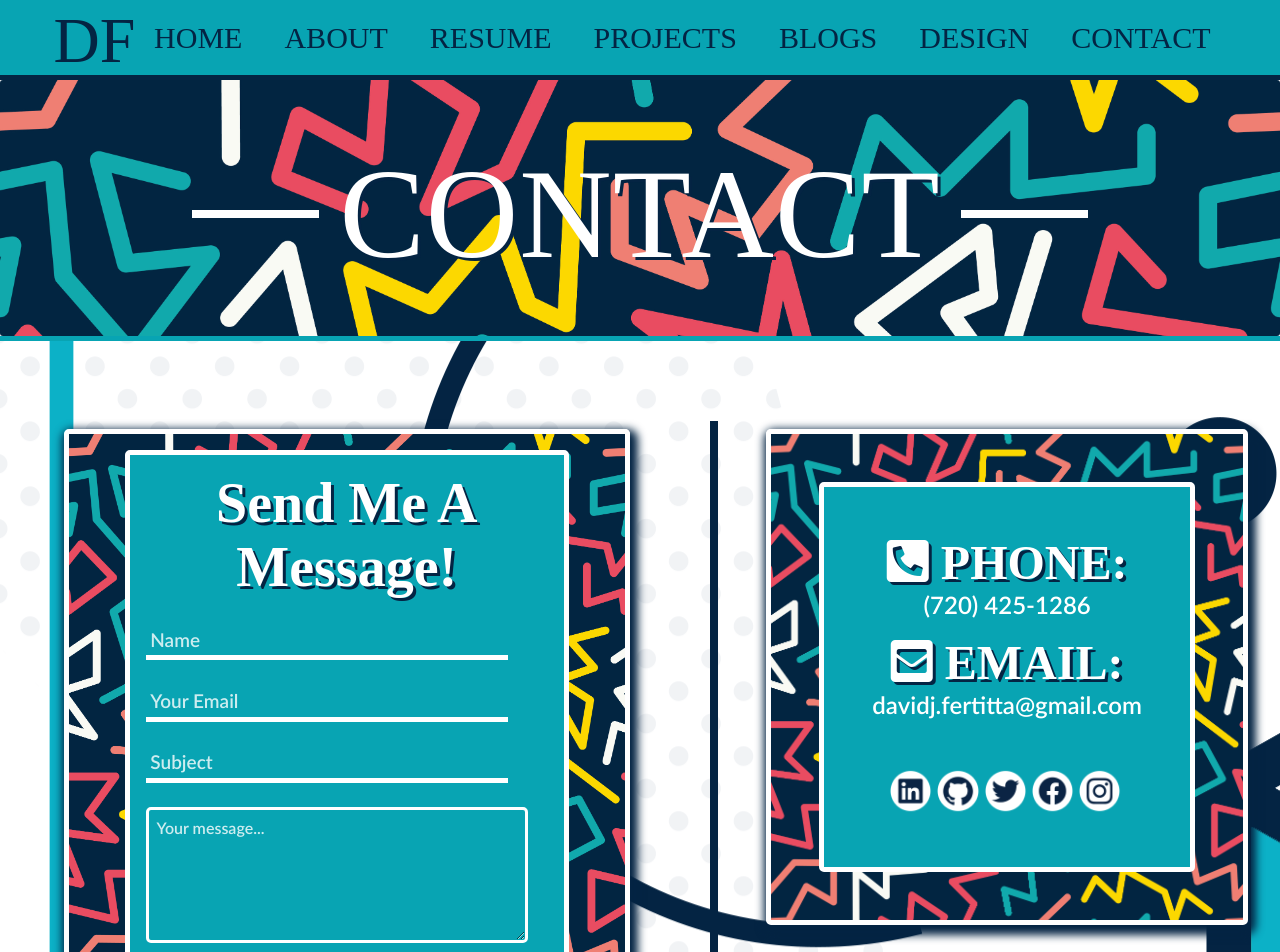
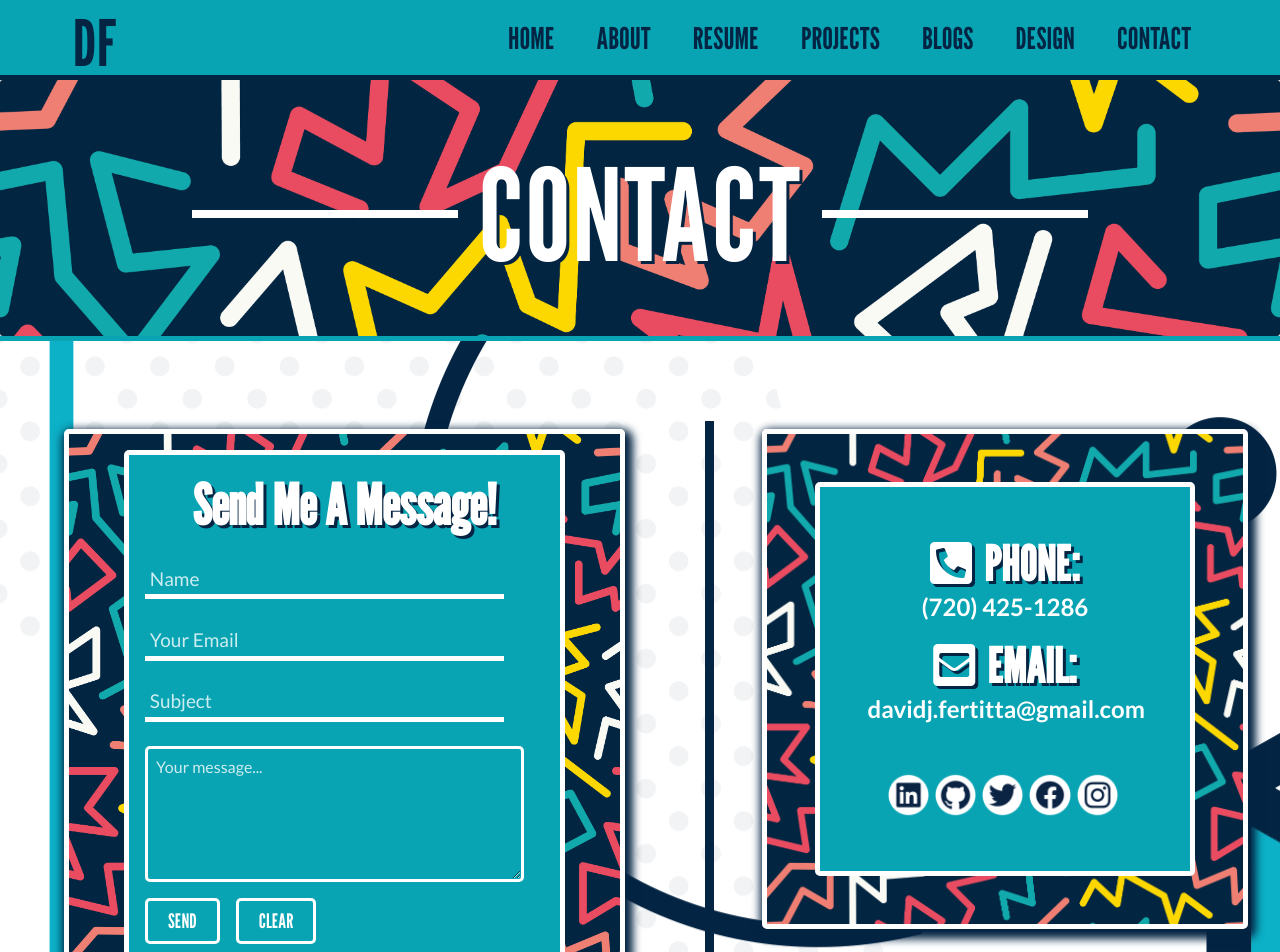
Before and after one commit to dfert1987/Portfolio, a React (Create React App) app: page /contact in a window 1280 px wide. Shown: the top 952 px of the page. Built offline with nearby package versions, Linux system fonts and the light colour scheme.

Commit message:
font fixes for deployment

```diff
--- a/src/Components/Button/Button.css
+++ b/src/Components/Button/Button.css
@@ -3,15 +3,13 @@
   --turquoise: #08a4b3;
   --dark: #042443;
   --black: black;
-  --League: 'LeagueGothic';
-  --Lato: 'Lato-SemiBold';
 }
 
 .btn {
   border: none;
   border-radius: 5px;
   cursor: pointer;
-  font-family: var(--League);
+  font-family: 'League Gothic';
   outline: none;
   padding: 8px 30px;
 }
--- a/src/Components/Hero/Hero.css
+++ b/src/Components/Hero/Hero.css
@@ -4,8 +4,6 @@
   --dark: #042443;
   --yellow: #fbdb04;
   --red: #ea5e68;
-  --League: 'League Gothic';
-  --Lato: 'Lato';
 }
 
 .hero-container {
@@ -77,7 +75,7 @@
   border-radius: 2px;
   box-shadow: 3px 2px 8px 5px black;
   color: var(--dark);
-  font-family: var(--League);
+  font-family: 'League Gothic';
   font-size: 6em;
   margin-top: 4em;
   padding: 0.1em;
@@ -191,7 +189,7 @@
     border-radius: 2px;
     box-shadow: 3px 2px 8px 5px black;
     color: var(--dark);
-    font-family: var(--Lato);
+    font-family: 'Lato';
     font-size: 2rem;
     margin-right: 3em;
     margin-top: 1em;
@@ -206,7 +204,7 @@
     border-radius: 2px;
     box-shadow: 3px 2px 8px 5px black;
     color: var(--dark);
-    font-family: var(--League);
+    font-family:'League Gothic';
     font-size: 7em;
     margin-left: auto;
     margin-right: auto;
@@ -221,7 +219,7 @@
     border-radius: 2px;
     box-shadow: 3px 2px 8px 5px black;
     color: var(--dark);
-    font-family: var(--League);
+    font-family: 'League Gothic';
     font-size: 4em;
     margin-left: auto;
     margin-right: auto;
@@ -280,7 +278,7 @@
     border-radius: 2px;
     box-shadow: 3px 2px 8px 5px black;
     color: var(--dark);
-    font-family: var(--Lato);
+    font-family: 'Lato';
     font-size: 2rem;
     margin-right: 3em;
     margin-top: 1em;
@@ -295,7 +293,7 @@
     border-radius: 2px;
     box-shadow: 3px 2px 8px 5px black;
     color: var(--dark);
-    font-family: var(--League);
+    font-family: 'League Gothic';
     font-size: 7em;
     margin-left: auto;
     margin-right: auto;
@@ -310,7 +308,7 @@
     border-radius: 2px;
     box-shadow: 3px 2px 8px 5px black;
     color: var(--dark);
-    font-family: var(--League);
+    font-family: 'League Gothic';
     font-size: 4em;
     margin-left: auto;
     margin-right: auto;
--- a/src/Components/Masonry/Masonry.css
+++ b/src/Components/Masonry/Masonry.css
@@ -4,8 +4,6 @@
   --dark: #042443;
   --yellow: #fbdb04;
   --red: #ea5e68;
-  --League: 'LeagueGothic';
-  --Lato: 'Lato-SemiBold';
 }
 
 .masonry-background {
@@ -33,7 +31,7 @@
 
 .masonry-text {
   color: var(--primary);
-  font-family: var(--League);
+  font-family: 'League Gothic';
   font-size: 50px;
   margin-bottom: 0.33em;
   margin-top: 1em;
@@ -55,7 +53,7 @@
   color: var(--primary);
   display: flex;
   flex-grow: 0;
-  font-family: var(--Lato);
+  font-family: 'Lato';
   font-size: 1.75rem;
   font-weight: bold;
   height: 50%;
@@ -147,13 +145,13 @@
 }
 
 .bio-title {
-  font-family: var(--League);
+  font-family: 'League Gothic';
   font-size: 45px;
   text-shadow: 3px 2px var(--dark);
 }
 
 .bio {
-  font-family: var(--Lato);
+  font-family: 'Lato';
   font-size: 20px;
   margin-bottom: 0.5em;
 }
--- a/src/Components/Nav/NavBar.css
+++ b/src/Components/Nav/NavBar.css
@@ -3,7 +3,6 @@
   --turquoise: #08a4b3;
   --dark: #042443;
   --yellow: #fbdb04;
-  --League: 'LeagueGothic';
 }
 
 .navbar {
@@ -34,7 +33,7 @@
   color: var(--dark);
   cursor: pointer;
   display: flex;
-  font-family: var(--League);
+  font-family: 'League Gothic';
   font-size: 4rem;
   justify-self: start;
   margin-left: 0px;
@@ -97,7 +96,7 @@
   align-items: center;
   color: var(--dark);
   display: flex;
-  font-family: var(--League);
+  font-family: 'League Gothic';
   font-size: 30px;
   height: 100%;
   padding: 0.5rem 1rem;
--- a/src/Pages/About/About.css
+++ b/src/Pages/About/About.css
@@ -4,8 +4,6 @@
   --dark: #042443;
   --yellow: #fbdb04;
   --red: #ea5e68;
-  --League: 'LeagueGothic';
-  --Lato: 'Lato-SemiBold';
 }
 
 .about-container {
@@ -23,7 +21,7 @@
   align-items: center;
   color: var(--primary);
   display: flex;
-  font-family: var(--League);
+  font-family: 'League Gothic';
   font-size: 8em;
   justify-content: center;
   line-height: 0.1em;
@@ -47,7 +45,7 @@
 
 .about-subtitle {
   color: var(--dark);
-  font-family: var(--League);
+  font-family: 'League Gothic';
   font-size: 40px;
   padding-left: 1em;
   width: 90%;
@@ -117,7 +115,7 @@
 
 .about-body {
   color: var(--dark);
-  font-family: var(--Lato);
+  font-family: 'Lato';
   font-size: 20px;
   margin-top: 1em;
   padding-left: 2em;
@@ -125,7 +123,7 @@
 }
 
 .about-body-hobbies {
-  font-family: var(--Lato);
+  font-family: 'Lato';
   margin-left: 1.2em;
 }
 
@@ -147,7 +145,7 @@
 
 .about-body-skills {
   color: var(--dark);
-  font-family: var(--Lato);
+  font-family: 'Lato';
   font-size: 1.5em;
   margin-top: 0em;
   margin-left: 0.9em;
@@ -168,7 +166,7 @@
 
 .skills-subtitle {
   color: var(--turquoise);
-  font-family: var(--League);
+  font-family: 'League Gothic';
   font-size: 5em;
   text-shadow: 4px 4px var(--dark);
 }
--- a/src/Pages/Blogs/Blogs.css
+++ b/src/Pages/Blogs/Blogs.css
@@ -4,8 +4,6 @@
   --dark: #042443;
   --yellow: #fbdb04;
   --red: #ea5e68;
-  --League: 'LeagueGothic';
-  --Lato: 'Lato-SemiBold';
 }
 
 * {
@@ -34,7 +32,7 @@
   align-items: center;
   color: var(--primary);
   display: flex;
-  font-family: var(--League);
+  font-family: 'League Gothic';
   font-size: 8em;
   justify-content: center;
   line-height: 0.1em;
@@ -127,7 +125,7 @@
 
 .title-content .titles {
   color: var(--primary);
-  font-family: var(--League);
+  font-family: 'League Gothic';
   font-size: 3em;
   margin-left: 1em;
   margin-right: 1em;
@@ -136,7 +134,7 @@
 }
 
 .title-content .stacks {
-  font-family: var(--League);
+  font-family: 'League Gothic';
   font-size: 3em;
   margin-left: 1em;
   margin-right: 1em;
@@ -146,7 +144,7 @@
 
 .second .titles {
   color: var(--primary);
-  font-family: var(--League);
+  font-family: 'League Gothic';
   font-size: 3em;
   text-shadow: 2px 2px var(--dark);
   transition: all 0.2s;
@@ -217,7 +215,7 @@
 }
 
 .titles a {
-  font-family: var(--League);
+  font-family: 'League Gothic';
   font-size: 1.5em;
 }
 
@@ -256,7 +254,7 @@ h1 {
 
 .more-blogs {
   color: var(--turquoise);
-  font-family: var(--Lato);
+  font-family: 'Lato';
   font-size: 3em;
   margin: 1em;
   text-align: center;
@@ -284,7 +282,7 @@ h1 {
 
 .tags {
   color: var(--primary);
-  font-family: var(--Lato);
+  font-family: 'Lato';
   font-size: 1.25em;
   font-style: italic;
   line-height: 18px;
@@ -296,7 +294,7 @@ h1 {
 .card-info {
   bottom: -40px;
   box-sizing: border-box;
-  font-family: var(--Lato);
+  font-family: 'lato';
   font-size: 16px;
   left: 0;
   line-height: 24px;
--- a/src/Pages/Contact/Contact.css
+++ b/src/Pages/Contact/Contact.css
@@ -4,8 +4,6 @@
   --dark: #042443;
   --yellow: #fbdb04;
   --red: #ea5e68;
-  --League: 'LeagueGothic';
-  --Lato: 'Lato-SemiBold';
 }
 
 .contact-container {
@@ -26,7 +24,7 @@
   align-items: center;
   color: var(--primary);
   display: flex;
-  font-family: var(--League);
+  font-family: 'League Gothic';
   font-size: 8rem;
   justify-content: center;
   line-height: 0.1em;
@@ -59,7 +57,7 @@
 .instructions-container {
   display: flex;
   flex-direction: column;
-  font-family: var(--League);
+  font-family: 'League Gothic';
   margin-bottom: 1em;
   text-align: center;
   text-shadow: 3px 3px var(--dark);
@@ -108,7 +106,7 @@
 
 .message-text {
   color: var(--primary);
-  font-family: var(--League);
+  font-family: 'League Gothic';
   font-size: 3.5em;
   text-align: center;
   text-shadow: 3px 3px var(--dark);
@@ -119,7 +117,7 @@ input {
   border: none;
   border-bottom: 5px solid var(--primary);
   color: var(--primary);
-  font-family: var(--Lato);
+  font-family: 'Lato';
   font-size: 19px;
   margin-top: 1em;
   padding-bottom: 0.25em;
@@ -143,7 +141,7 @@ input:focus {
   border: 3px solid var(--primary);
   border-radius: 5px;
   color: var(--primary);
-  font-family: var(--Lato);
+  font-family: 'Lato';
   font-size: 16px;
   margin-top: 1.5em;
   padding: 0.5em;
@@ -154,7 +152,7 @@ input:focus {
 
 textarea::placeholder {
   color: var(--primary);
-  font-family: var(--Lato);
+  font-family: 'Lato';
   font-size: 16px;
   opacity: 80%;
   text-align: left;
@@ -227,7 +225,7 @@ textarea:focus {
 }
 
 .phone-email {
-  font-family: var(--League);
+  font-family: 'League Gothic';
   font-size: 3em;
   text-shadow: 3px 3px var(--dark);
 }
@@ -238,7 +236,7 @@ textarea:focus {
 }
 
 .method {
-  font-family: var(--Lato);
+  font-family: 'Lato';
   font-size: 1.5em;
   margin-left: auto;
   margin-right: auto;
@@ -267,14 +265,14 @@ i {
 
 .sent-message {
   color: var(--primary);
-  font-family: var(--Lato);
+  font-family: 'Lato';
   font-size: 20px;
   margin-top: 0.5em;
 }
 
 .error-message {
   color: var(--red);
-  font-family: var(--Lato);
+  font-family: 'Lato';
   font-size: 20px;
   margin-top: 0.5em;
 }
--- a/src/Pages/Design/Design.css
+++ b/src/Pages/Design/Design.css
@@ -4,8 +4,6 @@
   --dark: #042443;
   --yellow: #fbdb04;
   --red: #ea5e68;
-  --League: 'LeagueGothic';
-  --Lato: 'Lato-SemiBold';
 }
 
 .main {
@@ -21,7 +19,7 @@
 
 .posters {
   color: var(--red);
-  font-family: var(--League);
+  font-family: 'League Gothic';
   font-size: 50px;
   text-align: center;
   text-shadow: 3px 3px var(--dark);
@@ -38,7 +36,7 @@
   align-items: center;
   color: var(--primary);
   display: flex;
-  font-family: var(--League);
+  font-family: 'League Gothic';
   font-size: 10rem;
   justify-content: center;
   line-height: 0.1em;
--- a/src/Pages/Projects/Projects.css
+++ b/src/Pages/Projects/Projects.css
@@ -4,8 +4,6 @@
   --dark: #042443;
   --yellow: #fbdb04;
   --red: #ea5e68;
-  --League: 'LeagueGothic';
-  --Lato: 'Lato-SemiBold';
 }
 
 .projects-container {
@@ -25,7 +23,7 @@
   align-items: center;
   color: var(--primary);
   display: flex;
-  font-family: var(--League);
+  font-family: 'League Gothic';
   font-size: 8em;
   justify-content: center;
   line-height: 0.1em;
@@ -113,7 +111,7 @@
 
 .project-name {
   color: var(--red);
-  font-family: var(--League);
+  font-family: 'League Gothic';
   font-size: 30px;
   line-height: 20px;
   padding: 0;
@@ -121,7 +119,7 @@
 
 .subtitle {
   color: var(--dark);
-  font-family: var(--Lato);
+  font-family: 'Lato';
   font-size: 20px;
   font-style: italic;
   margin-top: 0.33em;
@@ -129,7 +127,7 @@
 
 .project-description {
   color: var(--dark);
-  font-family: var(--Lato);
+  font-family: 'Lato';
   font-size: 15px;
   margin: 0.25em 0 0.25em 0;
   padding: 0;
@@ -170,7 +168,7 @@
 }
 
 .stack-title {
-  font-family: var(--Lato);
+  font-family: 'Lato';
   margin-right: 0.5em;
   margin-top: 0.5em;
   text-align: left;
@@ -178,7 +176,7 @@
 
 .directions {
   color: var(--red);
-  font-family: var(--League);
+  font-family: 'League Gothic';
   font-size: 40px;
   margin-top: 1em;
   text-align: center;
@@ -270,7 +268,6 @@
   }
 }
 
-
 @media (max-width: 335px) {
   .card-wrapper {
     height: 450px;
--- a/src/Pages/Resume/Resume.css
+++ b/src/Pages/Resume/Resume.css
@@ -4,8 +4,6 @@
   --dark: #042443;
   --yellow: #fbdb04;
   --red: #ea5e68;
-  --League: 'LeagueGothic';
-  --Lato: 'Lato-SemiBold';
 }
 
 .main {
@@ -41,7 +39,7 @@
   align-items: center;
   color: var(--primary);
   display: flex;
-  font-family: var(--League);
+  font-family: 'League Gothic';
   font-size: 8rem;
   justify-content: center;
   line-height: 0.1em;
```
